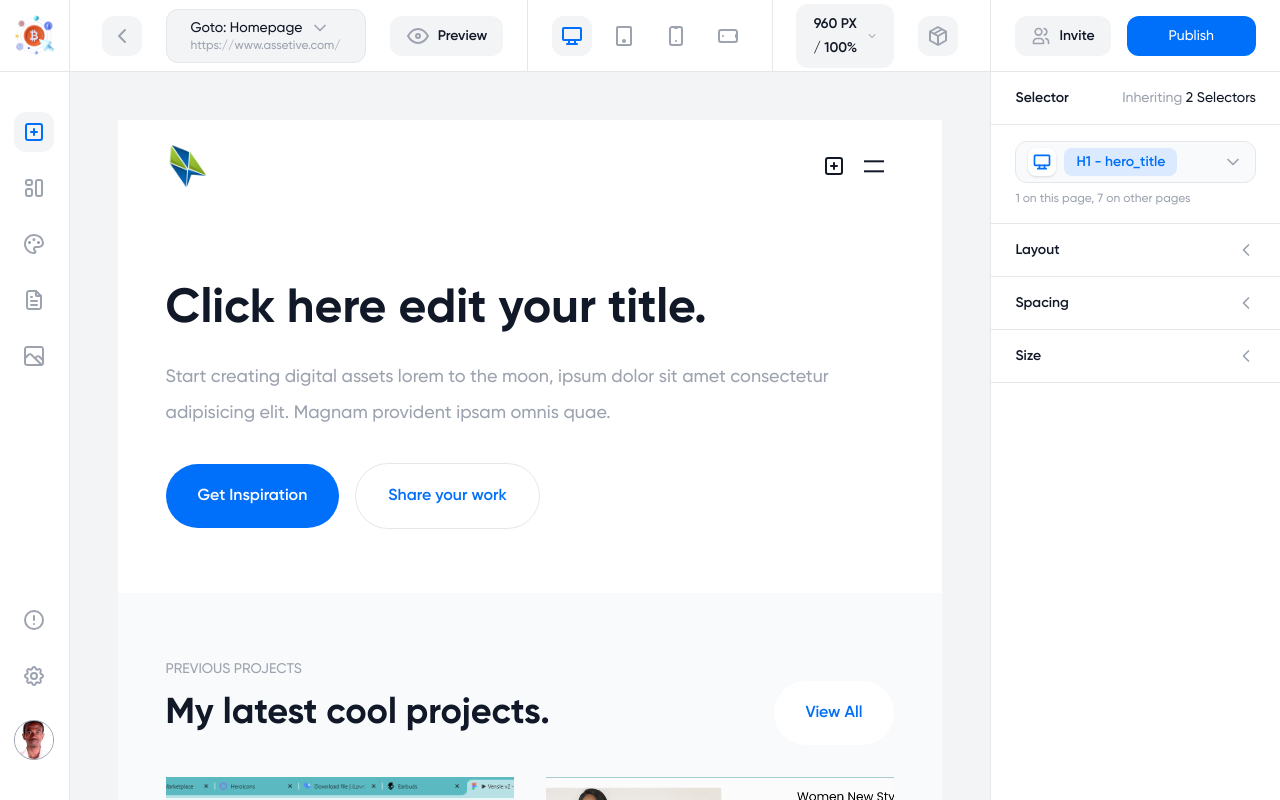
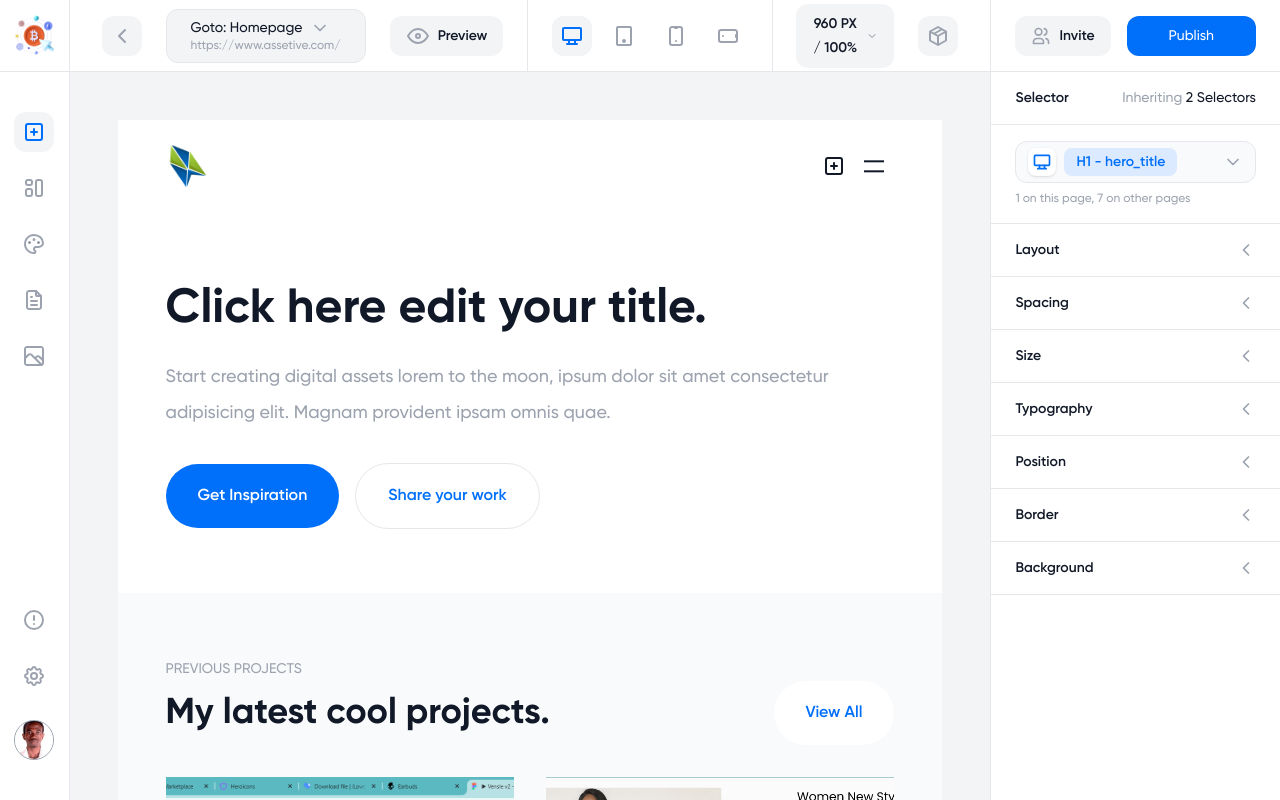
Before and after one commit to olufsenglo/assetive, a React (Vite) app: page / in a window 1280 px wide. Built offline with nearby package versions, Linux system fonts and the light colour scheme.

Commit message:
Add remaining accordion to panel

```diff
--- a/src/App.jsx
+++ b/src/App.jsx
@@ -447,6 +447,10 @@ function App() {
               </div>
             </div>
           </Accordion>
+          <Accordion title="typography"></Accordion>
+          <Accordion title="position"></Accordion>
+          <Accordion title="border"></Accordion>
+          <Accordion title="background"></Accordion>
         </div>
       </aside>
     </div>
```
